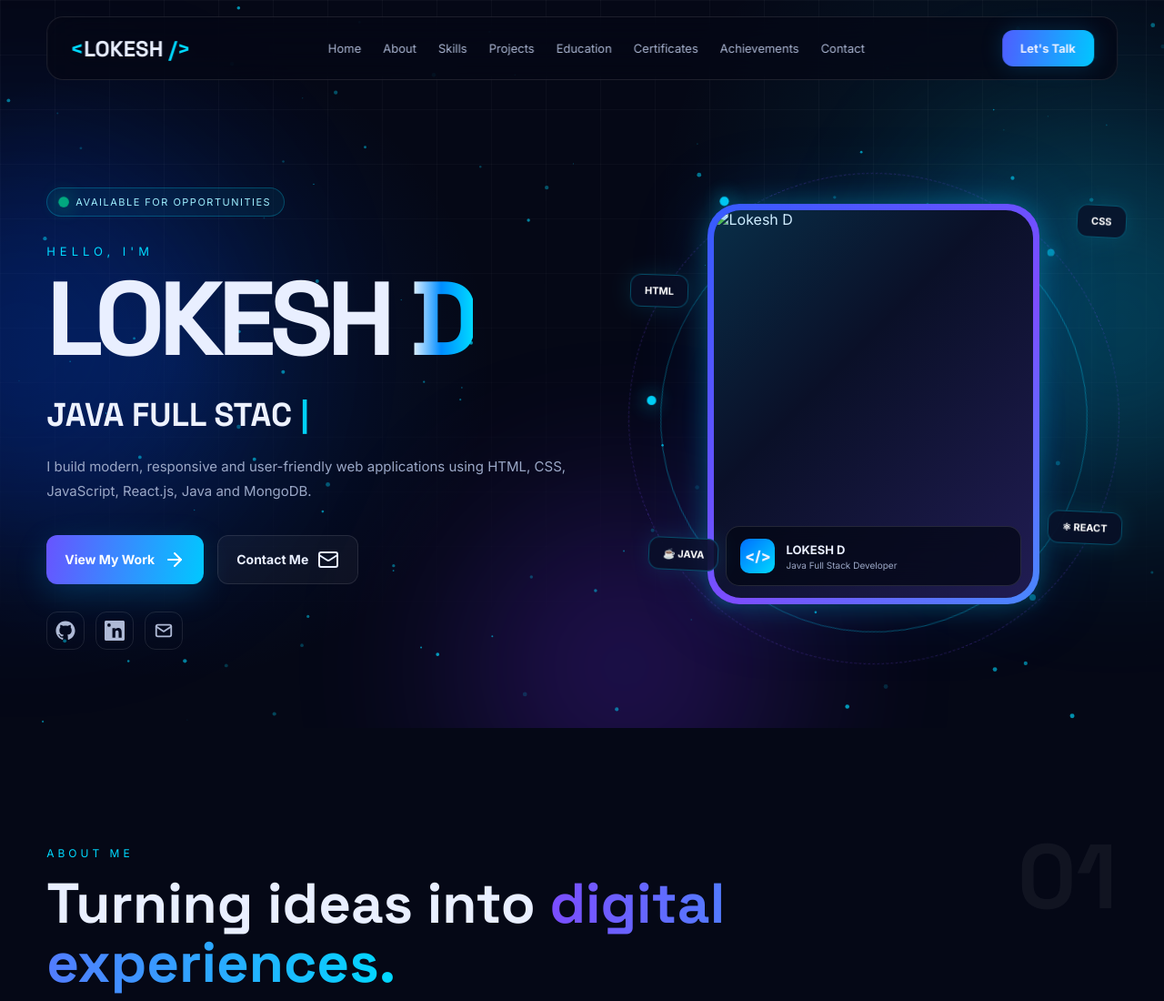
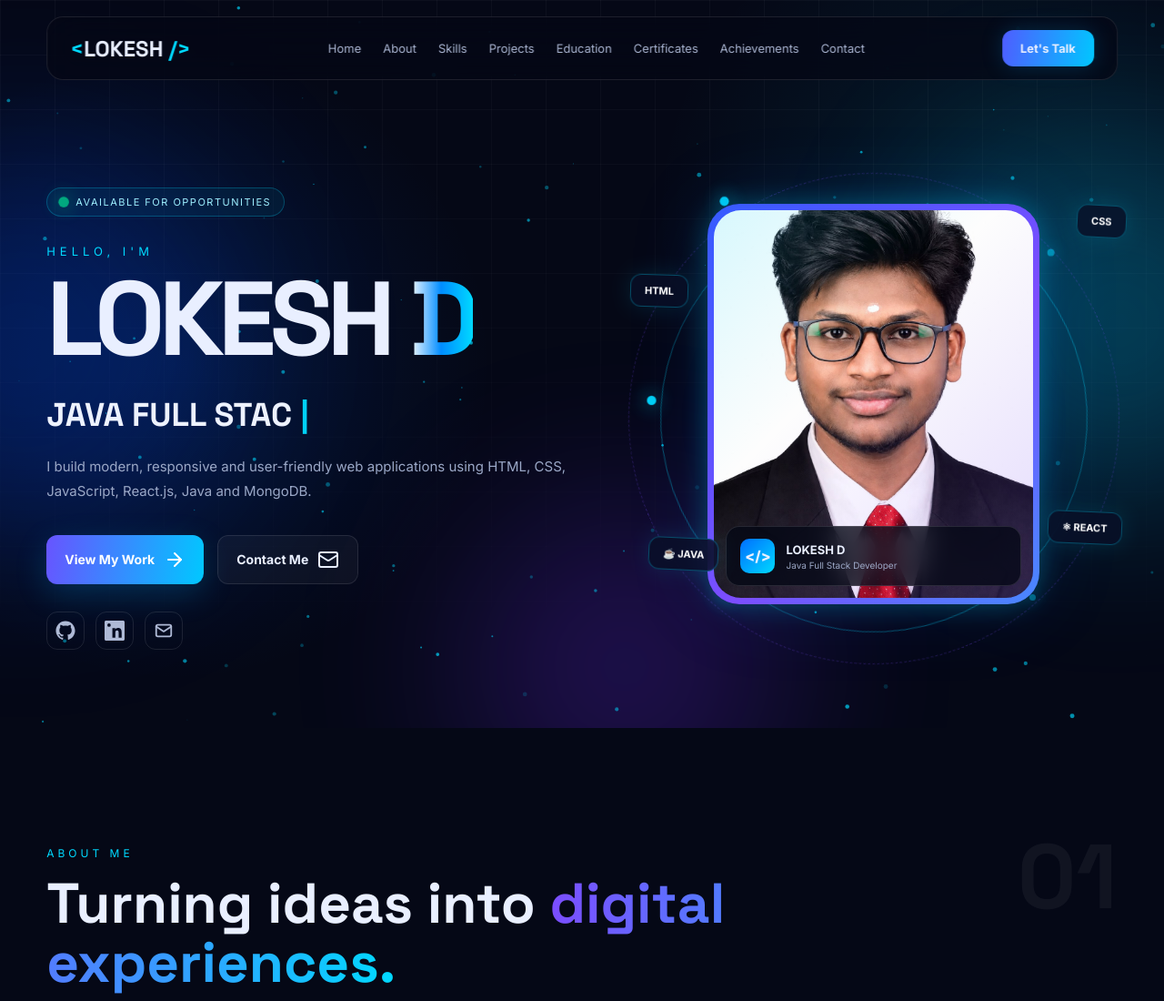
Before and after one commit to shivloki/LOKI-PORTFOLIO, a plain HTML site: page index.html in a window 1280 px wide. Shown: the top 1100 px of the page at 91% size. Drawn offline with nearby package versions, Linux system fonts and the light colour scheme.

Commit message:
Update index.html

```diff
--- a/index.html
+++ b/index.html
@@ -317,7 +317,7 @@
 
                 <div class="profile-image">
 
-                    <img src="profile.jpeg profile.jpg"
+                    <img src="profile.jpeg"
                         alt="Lokesh D">
 
                 </div>
```
